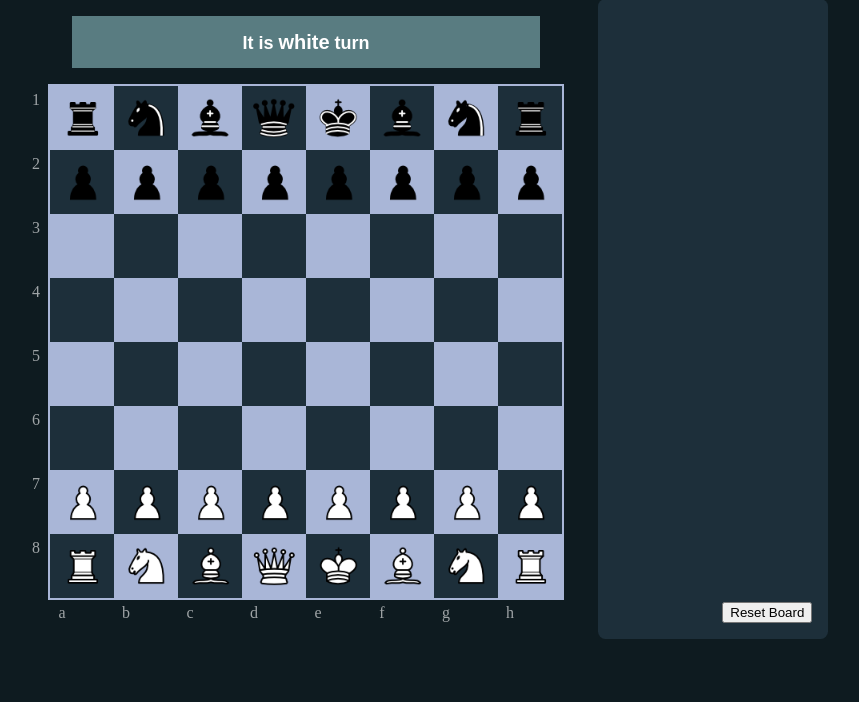
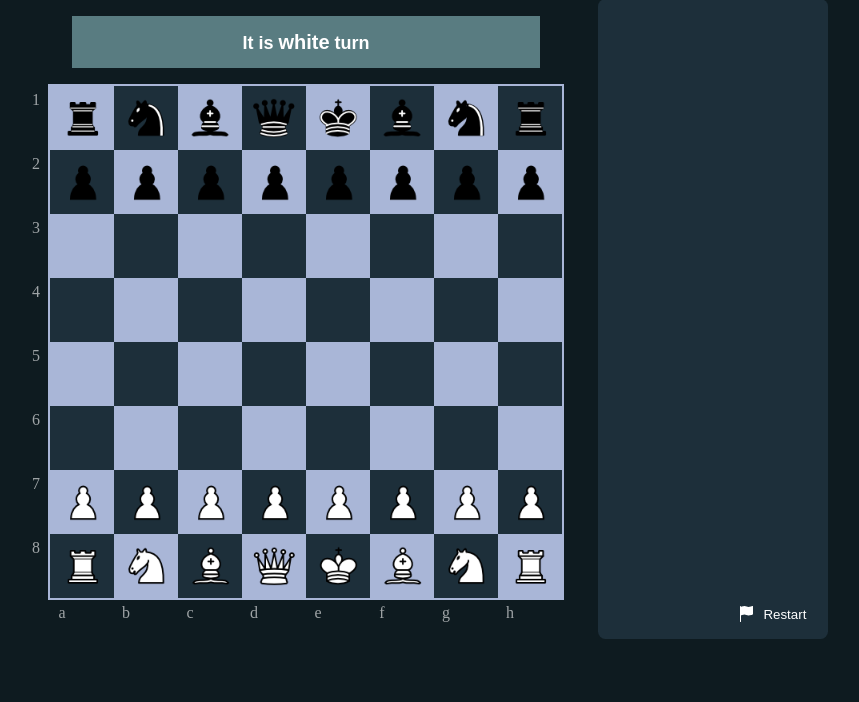
Before and after one commit to Xander172006/chess-engine, a Flask app: page /chess in a window 1280 px wide. Shown: the part 81-783 px from the top of the page, without its empty margins (242-1101 px from the left). Run offline with Flask 2, Linux system fonts and the light colour scheme; some libraries are stand-ins or nearby versions.

Commit message:
updated to latest version

```diff
--- a/src/app/routes/routes.py
+++ b/src/app/routes/routes.py
@@ -56,7 +56,7 @@ def create_move():
 
     # Validate move on generated moves
     if game_state and player_turn == action['color']:
-        validation, message = validateMove(action, moves, game_state, occupied)
+        validation, message, captured_piece = validateMove(action, moves, game_state, occupied)
         if validation:
             # create a replica to test the move
             temp_game_state = game_state.copy()
@@ -87,14 +87,33 @@ def create_move():
             session.modified = True
 
             # Emit move-made event
-            socketio.emit('move-made', {'position': action['position'], 'placement': action['placement'], 'name': action['name'], 'color': action['color']})
-
+            socketio.emit('move-made', {
+                    'position': action['position'],
+                    'placement': action['placement'],
+                    'name': action['name'],
+                    'color': action['color'],
+                    'captured_piece': captured_piece
+                }
+            )
         else:
-            # Invalid move due to general validation (not related to putting king in check)
-            socketio.emit('invalid-move', {'position': action['position'], 'placement': action['placement'], 'name': action['name'], 'color': action['color'], 'message': message})
+            # Invalid move
+            socketio.emit('invalid-move', {
+                'position': action['position'],
+                'placement': action['placement'],
+                'name': action['name'],
+                'color': action['color'],
+                'message': message
+                }
+            )
     else:
         # Wrong turn
-        socketio.emit('wrong-turn', {'position': action['position'], 'placement': action['placement'], 'name': action['name'], 'color': action['color']})
+        socketio.emit('wrong-turn', {
+            'position': action['position'],
+            'placement': action['placement'],
+            'name': action['name'],
+            'color': action['color']
+            }
+        )
 
     return ('', 204)
 
--- a/src/app/static/css/style.css
+++ b/src/app/static/css/style.css
@@ -215,12 +215,37 @@ body {
     height: 100%;
 }
 
-.reset-board-btn {
+
+.reset-button-container {
     align-self: flex-end;
     margin-top: auto;
     margin-bottom: 1rem;
     margin-right: 1rem;
 }
+
+.resign-container {
+    display: flex;
+    justify-content: center;
+    align-items: center;
+    gap: 0.75rem;
+}
+
+.reset-board-btn {
+    background: none;
+    border: none;
+    color: white;
+    display: flex;
+    justify-content: center;
+    gap: 0.6rem;
+    align-items: center;
+}
+
+.reset-board-btn:hover {
+    cursor: pointer;
+    color: rgb(201, 201, 201);
+}
+
+
 
 /* div */
 .list-container {
@@ -228,7 +253,22 @@ body {
     overflow: hidden;
     box-sizing: border-box;
     padding: 10px;
+    overflow-y: auto;
+    max-height: 92.5%;
 }
+
+
+
+::-webkit-scrollbar {
+    width: 5px;
+}
+
+::-webkit-scrollbar-track {
+    background: #334855;
+    border-top-right-radius: 5px;
+}
+
+
 
 /* ul */
 #list-notations {
@@ -242,6 +282,7 @@ body {
     padding: 0;
     box-sizing: border-box;
     counter-reset: notation-counter;
+    max-height: max-content;
 }
 
 /* li */
@@ -265,8 +306,6 @@ body {
 }
 
 
-
-
 /* li < element */
 #list-notations > li:nth-child(odd) {
     padding-left: 3em;
@@ -278,8 +317,6 @@ body {
     border-top-right-radius: 5px;
     border-bottom-right-radius: 5px;
 }
-
-
 
 
 /* element > li */
--- a/src/app/static/js/chessboard.js
+++ b/src/app/static/js/chessboard.js
@@ -13,20 +13,16 @@ $(document).ready(function() {
     // Retrieve and display stored notations
     let storedNotations = JSON.parse(localStorage.getItem('notations')) || [];
     storedNotations.forEach(notation => {
-        console.log(notation);
-
         let list_notations = document.getElementById('list-notations');
         let li = document.createElement('li');
         li.innerText = notation;
         list_notations.appendChild(li);
     });
 
-    // handle player color
+    // Handle player color
     let playerTurn = document.getElementById('turn');
     playerTurn.style.color = playerTurn.innerText === 'white' ? 'white' : 'black';
     playerTurn.style.fontSize = '20px';
-
-    // -------------- move request --------------
 
     // Add event listener to each square
     squares.forEach(square => {
@@ -38,8 +34,6 @@ $(document).ready(function() {
             let rowLetter = String.fromCharCode(97 + parseInt(colIndex));
             let colNumber = 8 - parseInt(rowIndex);
             let notation = `${rowLetter}${colNumber}`;
-
-            console.log(notation);
 
             let pieceElement = square.querySelector('.piece');
             let pieceName = pieceElement ? pieceElement.dataset.pieceName : null;
@@ -64,9 +58,6 @@ $(document).ready(function() {
                 });
 
                 socket.on('received-moves', function(data) {
-                    console.log("Moves received:", data['moves']);
-
-                    // highlight the received moves
                     data['moves'].forEach(move => {
                         let square = $(`#square-${8 - parseInt(move[1])}-${move[0].charCodeAt(0) - 97}-frontlayer`);
                         square.addClass('highlight');
@@ -83,7 +74,7 @@ $(document).ready(function() {
 
             clickCounter++;
 
-            // send move information
+            // Send move information
             if (clickCounter === 2) {
                 validMove = true;
 
@@ -98,14 +89,10 @@ $(document).ready(function() {
                         color: moveFrom.color,
                     }),
                     success: function(response) {
-                        console.log("Move has been created");
+                        if (validMove) {
+                            let chessPiece = moveFrom.piece;
+                            let icon = '';
 
-                        if (validMove) {
-                            // Store the moveTo notation in localStorage
-                            chessPiece = moveFrom.piece;
-                            icon = ''
-
-                            console.log(chessPiece);
                             if (chessPiece == 'white_pawns' || chessPiece == 'black_pawns') {
                                 icon = piece_symbols[0];
                             } else if (chessPiece == 'white_knights' || chessPiece == 'black_knights') {
@@ -120,18 +107,16 @@ $(document).ready(function() {
                                 icon = piece_symbols[5];
                             }
 
-
-
-                            storedNotations.push(`${icon}${moveTo.notation}`);
+                            let moveNotation = `${icon}${moveTo.notation}`;
+                            storedNotations.push(moveNotation);
                             localStorage.setItem('notations', JSON.stringify(storedNotations));
 
                             let list_notations = document.getElementById('list-notations');
                             let li = document.createElement('li');
-                            li.innerText = moveTo.notation;
+                            li.innerText = moveNotation;
                             list_notations.appendChild(li);
                         }
 
-                        // automatic reload after move
                         setTimeout(() => {
                             location.reload();
                         }, 500);
@@ -146,14 +131,9 @@ $(document).ready(function() {
         });
     });
 
-    // -------------- position adjustments --------------
-
-    // update the position
+    // Update the board with new positions
     function updateBoard(pieces) {
-        // Clear all squares
         $('.piece').remove();
-
-        // Update squares with new pieces
         for (let piece in pieces) {
             let positions = pieces[piece];
             for (let row = 0; row < positions.length; row++) {
@@ -167,27 +147,22 @@ $(document).ready(function() {
         }
     }
 
-    // reset board
+    // Reset the board
     $('#reset-board-btn').on('click', function() {
         resetBoard();
     });
 
-    // reset board position
     function resetBoard() {
         $.ajax({
             type: 'POST',
             url: "/reset_board",
             success: function(response) {
-                console.log("Board has been reset");
                 updateBoard(response);
-
                 localStorage.clear();
-                // remove li elements
                 let list_notations = document.getElementById('list-notations');
                 while (list_notations.firstChild) {
                     list_notations.removeChild(list_notations.firstChild);
                 }
-
                 setTimeout(() => {
                     location.reload();
                 }, 500);
@@ -198,12 +173,8 @@ $(document).ready(function() {
         });
     }
 
-    // -------------- move interaction --------------
-
-    // show the move event
+    // Show the move event
     socket.on('move-made', function(data) {
-        console.log("Move made:", data);
-
         let fromSquare = $(`#square-${8 - parseInt(data.position[1])}-${data.position[0].charCodeAt(0) - 97}`);
         let toSquare = $(`#square-${8 - parseInt(data.placement[1])}-${data.placement[0].charCodeAt(0) - 97}`);
 
@@ -221,12 +192,41 @@ $(document).ready(function() {
         setTimeout(() => {
             piece.detach().css({ transform: '' });
             toSquare.append(piece);
+
+            // Update notation with captured piece indication
+            let chessPiece = data.name;
+            let icon = '';
+
+            if (chessPiece == 'white_pawns' || chessPiece == 'black_pawns') {
+                icon = piece_symbols[0];
+            } else if (chessPiece == 'white_knights' || chessPiece == 'black_knights') {
+                icon = piece_symbols[1];
+            } else if (chessPiece == 'white_bishops' || chessPiece == 'black_bishops') {
+                icon = piece_symbols[2];
+            } else if (chessPiece == 'white_rooks' || chessPiece == 'rooks') {
+                icon = piece_symbols[3];
+            } else if (chessPiece == 'white_queen' || chessPiece == 'black_queen') {
+                icon = piece_symbols[4];
+            } else if (chessPiece == 'white_king' || chessPiece == 'black_king') {
+                icon = piece_symbols[5];
+            }
+
+            let notation = `${icon}${data.placement}`;
+            if (data.captured_piece) {
+                notation += 'x';
+            }
+
+            storedNotations.push(notation);
+            localStorage.setItem('notations', JSON.stringify(storedNotations));
+
+            let list_notations = document.getElementById('list-notations');
+            let li = document.createElement('li');
+            li.innerText = notation;
+            list_notations.appendChild(li);
         }, 1000);
     });
 
-    // -------------- error popups --------------
-
-    // show invalid move event pop up
+    // Show invalid move event pop up
     socket.on('invalid-move', function(data) {
         validMove = false;
         $('#invalid-move-modal').show();
@@ -235,7 +235,7 @@ $(document).ready(function() {
             $('#invalid-move-modal').hide();
         });
 
-        let message = data.message || "Invalid move."; // Default message if data.message is undefined
+        let message = data.message || "Invalid move.";
         let invalidMoveMessage = document.querySelector('.invalid-move-message');
 
         if (invalidMoveMessage) {
@@ -249,8 +249,7 @@ $(document).ready(function() {
         }, 5000);
     });
 
-
-    // show wrong turn event pop up
+    // Show wrong turn event pop up
     socket.on('wrong-turn', function(data) {
         validMove = false;
         $('#wrong-turn-modal').show();
@@ -274,7 +273,7 @@ $(document).ready(function() {
         }, 1000);
     });
 
-    // show king in danger event pop up
+    // Show king in danger event pop up
     socket.on('king-danger', function(data) {
         validMove = false;
         $('#king-danger-modal').show();
--- a/src/app/templates/chessboard.html
+++ b/src/app/templates/chessboard.html
@@ -73,7 +73,15 @@
             </ul>
         </div>
 
-        <button class="reset-board-btn" id="reset-board-btn">Reset Board</button>
+        <div class="reset-button-container">
+            <button class="reset-board-btn" id="reset-board-btn">
+                <svg xmlns="http://www.w3.org/2000/svg" width="16" height="16" fill="currentColor" class="bi bi-flag-fill" viewBox="0 0 16 16">
+                    <path d="M14.778.085A.5.5 0 0 1 15 .5V8a.5.5 0 0 1-.314.464L14.5 8l.186.464-.003.001-.006.003-.023.009a12 12 0 0 1-.397.15c-.264.095-.631.223-1.047.35-.816.252-1.879.523-2.71.523-.847 0-1.548-.28-2.158-.525l-.028-.01C7.68 8.71 7.14 8.5 6.5 8.5c-.7 0-1.638.23-2.437.477A20 20 0 0 0 3 9.342V15.5a.5.5 0 0 1-1 0V.5a.5.5 0 0 1 1 0v.282c.226-.079.496-.17.79-.26C4.606.272 5.67 0 6.5 0c.84 0 1.524.277 2.121.519l.043.018C9.286.788 9.828 1 10.5 1c.7 0 1.638-.23 2.437-.477a20 20 0 0 0 1.349-.476l.019-.007.004-.002h.001"/>
+                  </svg>
+                Restart
+            </button>
+        </div>
     </section>
+
 </main>
 {% endblock %}
```
Also changed, not shown: src/app/game/validations.py (+6 -2 lines).
